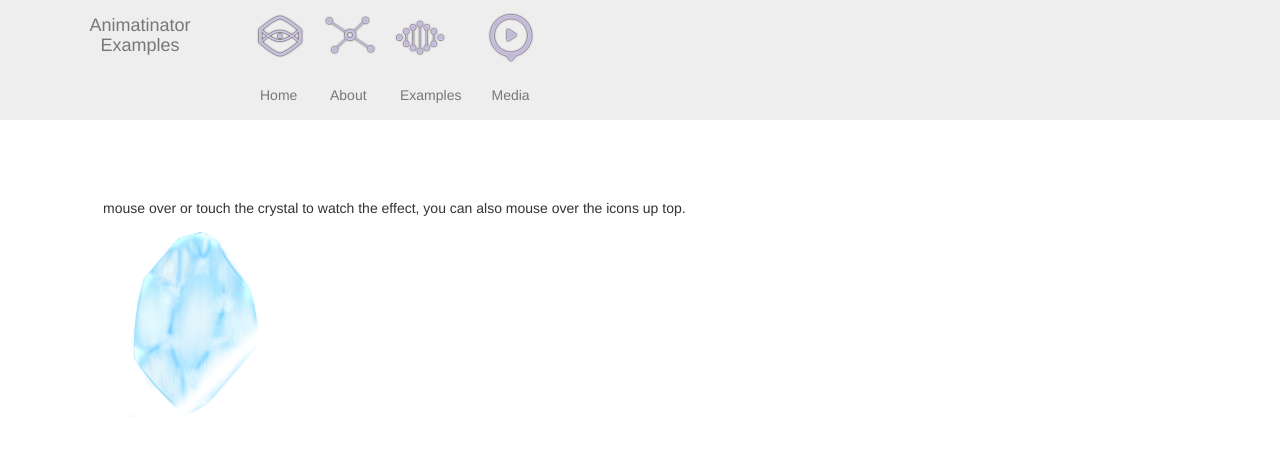
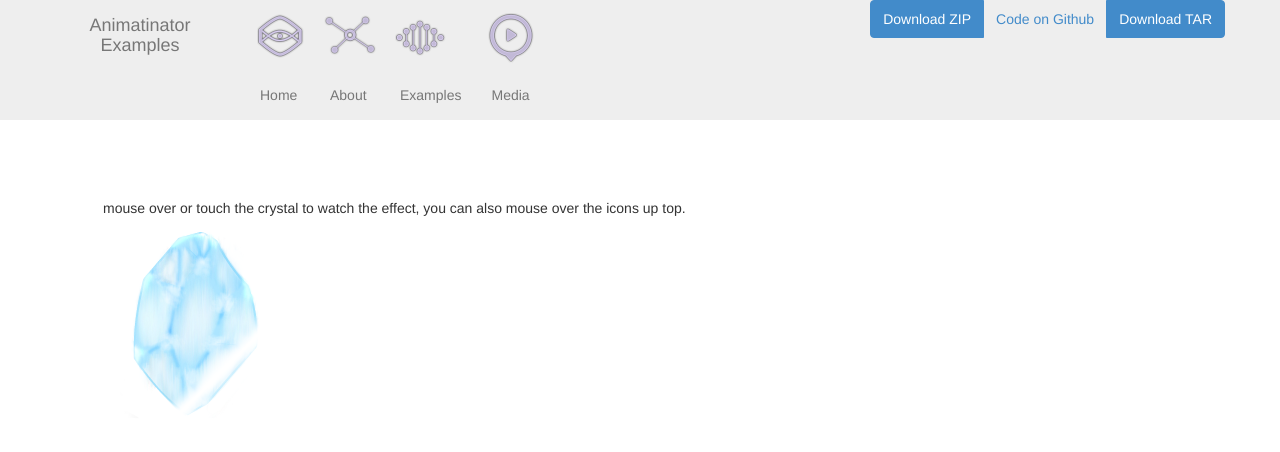
Before and after one commit to orneryd/animatinator, a plain HTML site: page index.html in a window 1280 px wide. Drawn offline with Linux system fonts and the light colour scheme.

Commit message:
updating index.

```diff
--- a/index.html
+++ b/index.html
@@ -13,14 +13,22 @@
             <div class="nav-collapse collapse bs-navbar-collapse">
                 <ul class="nav navbar-nav">
                     <li><div data-animatinator="home"></div><a href="#/home" ng-click="animate('home')">Home</a></li>
-					<li><div data-animatinator="about"></div><a href="#/home" ng-click="animate('about')">About</a></li>
-					<li><div data-animatinator="examples"></div><a href="#/home" ng-click="animate('examples')">Examples</a></li>
-					<li><div data-animatinator="media"></div><a href="#/home" ng-click="animate('media')">Media</a></li>
+                    <li><div data-animatinator="about"></div><a href="#/home" ng-click="animate('about')">About</a></li>
+                    <li><div data-animatinator="examples"></div><a href="#/home" ng-click="animate('examples')">Examples</a></li>
+                    <li><div data-animatinator="media"></div><a href="#/home" ng-click="animate('media')">Media</a></li>
                 </ul>
+            </div>
+            <div class="nav pull-right">
+                <p class="btn-group">
+                    <a class="btn btn-primary" href="https://github.com/timothyswt/animatinator/zipball/master"><i class="icon-white icon-download-alt"></i> Download ZIP</a>
+                    <a class="btn" href="https://github.com/timothyswt/animatinator"><i class="icon-github"></i> Code on Github</a>
+                    <a class="btn btn-primary" href="https://github.com/timothyswt/animatinator/tarball/master"><i class="icon-white icon-download-alt"></i> Download TAR</a>
+                </p>
             </div>
         </div>
     </div>
-  <div class="container well-large" style="margin-top: 150px;" ng-view></div>
+    <div class="container well-large" style="margin-top: 150px;" ng-view></div>
+
     <!-- In production use:
         <script src="//ajax.googleapis.com/ajax/libs/angularjs/1.0.7/angular.min.js"></script>
         -->
```
